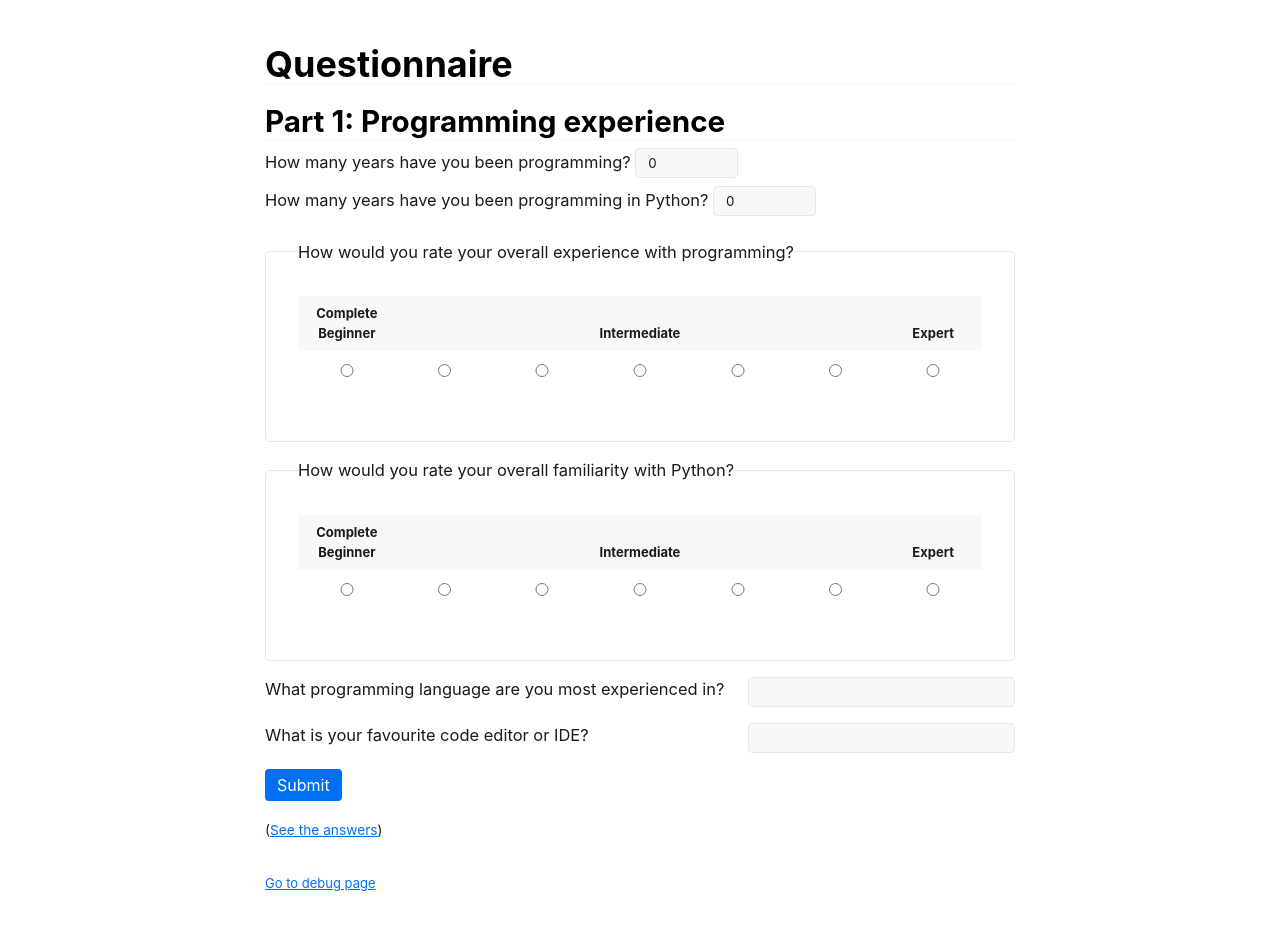
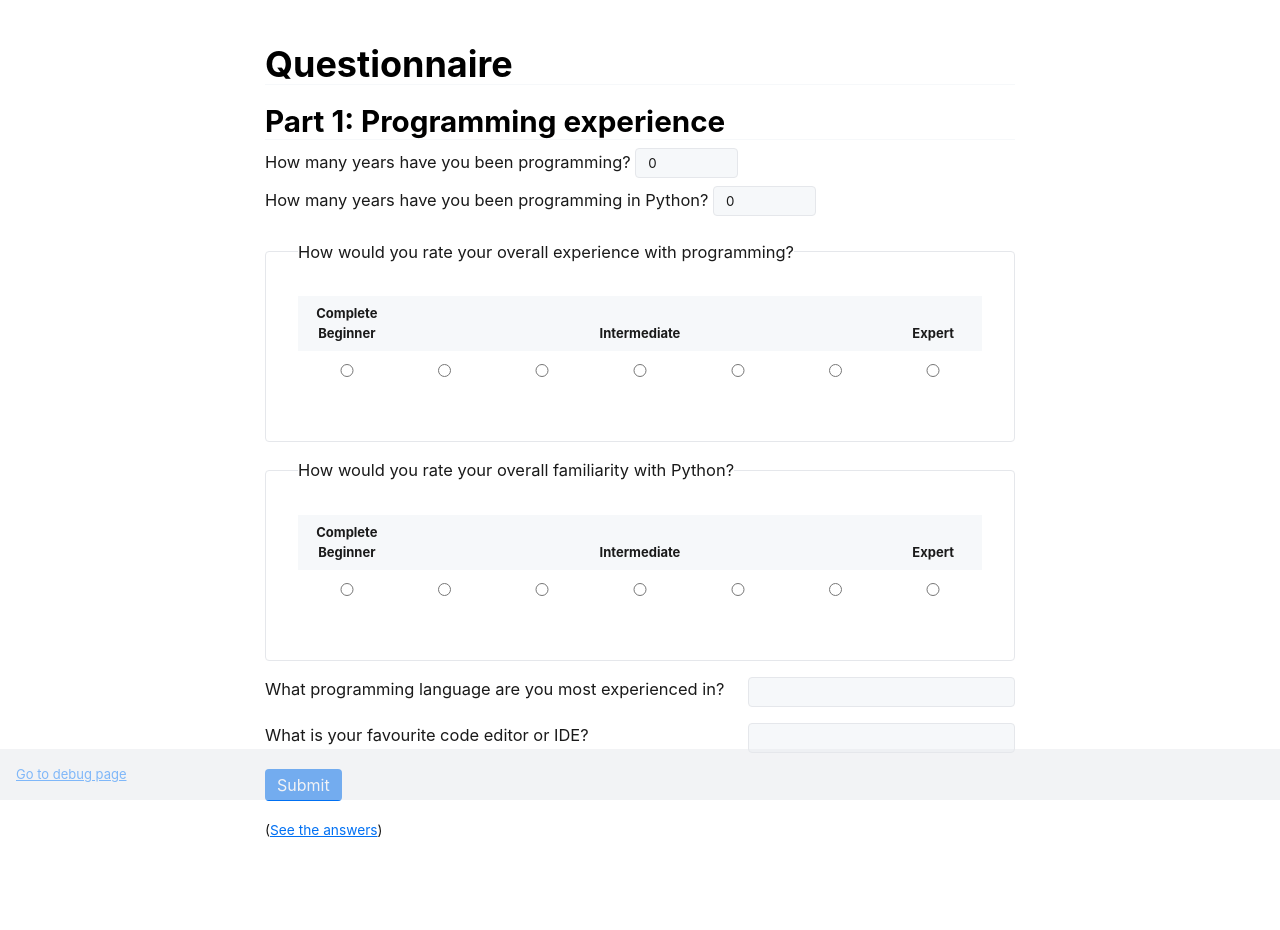
Before and after one commit to eddieantonio/oq, a SvelteKit app: page /questionnaire in a window 1280 px wide. Shown: the top 930 px of the page. After the commit the page ends 906 px from the top, so only its background shows below. Built offline with nearby package versions, Linux system fonts and the light colour scheme.

Commit message:
change: make debug footer stick at the bottom

```diff
--- a/src/routes/+layout.svelte
+++ b/src/routes/+layout.svelte
@@ -1,14 +1,30 @@
 <slot />
 
-<footer>
+<footer class="debug-footer">
     <nav>
         <a href="/_debug">Go to debug page</a>
     </nav>
 </footer>
 
 <style>
+    footer {
+        margin-block-start: 2rem;
+    }
+
     nav {
-        margin-block-start: 2rem;
+        position: fixed;
+        bottom: 0;
+        left: 0;
+        right: 0;
+        z-index: 1000;
+
+        margin: 0;
+        padding-inline: 1rem;
+        padding-block: 1rem;
+
         font-size: small;
+
+        background-color: var(--nc-bg-3);
+        opacity: 0.5;
     }
 </style>
```
